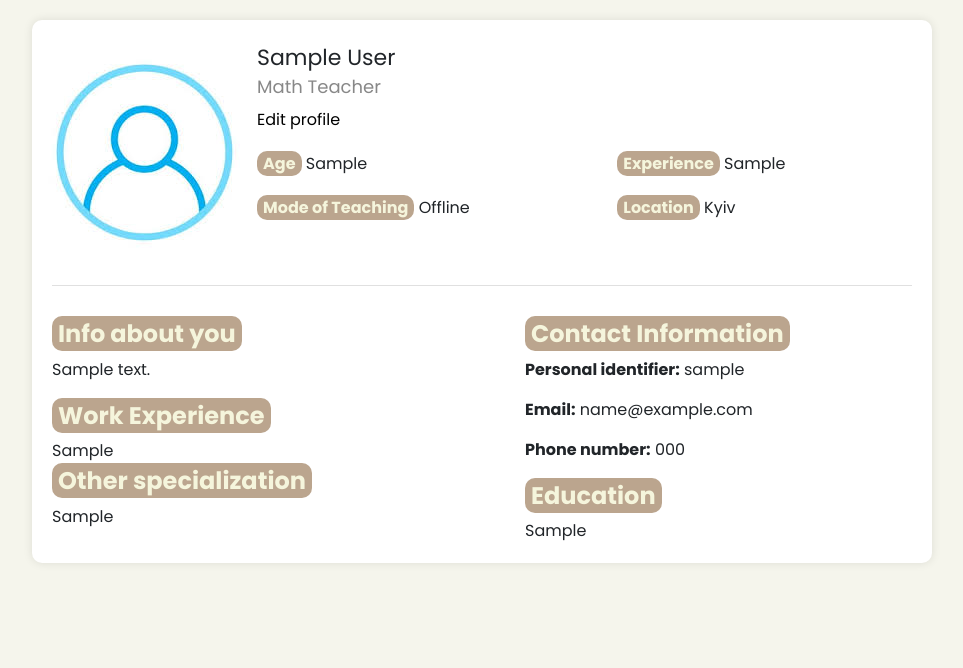
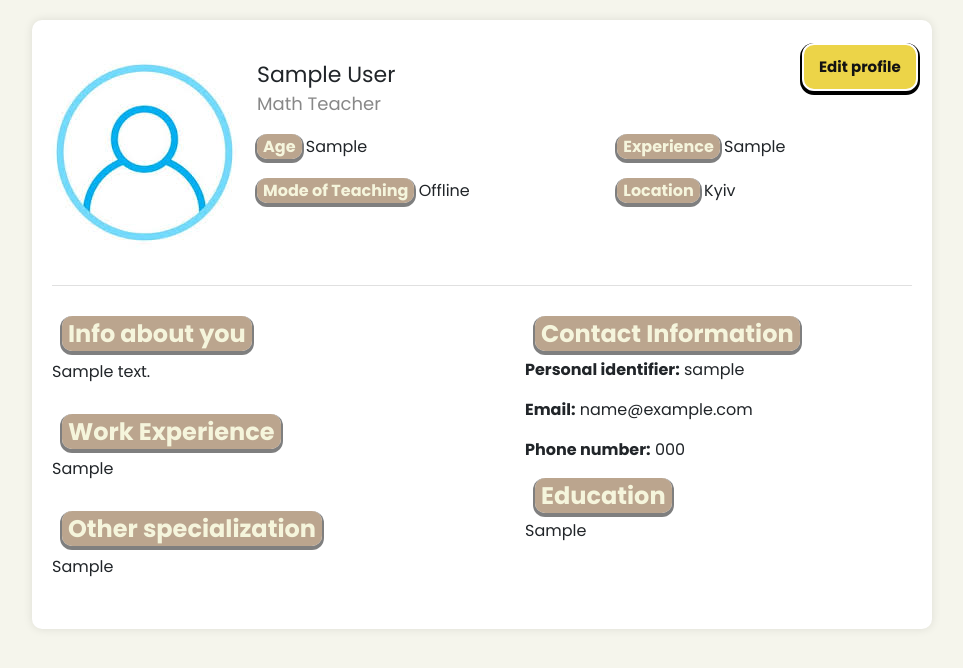
Before and after one commit to babenko-v/Web-project-EduConnect-, a Django app: page /user/ in a window 1280 px wide. Shown: the part 72-740 px from the top of the page, without its empty margins (158-1121 px from the left). Run offline with Django 5.2, Linux system fonts and the light colour scheme; a user stored in the database is signed in; data comes from the database, SQL or seed files in the repository; tables that the repository leaves empty hold one stand-in row (values such as "Sample post"); some libraries are stand-ins or nearby versions.

Commit message:
desing a button edit profile

```diff
--- a/users/static/css/profile.css
+++ b/users/static/css/profile.css
@@ -26,10 +26,6 @@
                 margin-bottom: 30px;
             }
 
-            .profile-picture {
-
-            }
-
             .profile-info {
                 flex: 1;
                 margin-bottom: 20px;
@@ -52,8 +48,6 @@
                 display: flex;
                 justify-content: space-between;
                 flex-wrap: wrap;
-
-
             }
 
             .contact-info div {
@@ -68,6 +62,8 @@
 
                 .header_prof {
                     font-size: 24px;
+                    margin-left: 10px;
+
                 }
             }
 
@@ -81,10 +77,12 @@
         }
 
  .header_prof {
+     box-shadow: 0 2px 0 2px rgba(0, 0, 0, 0.5);
      background-color: #BBA58E;
      border-radius: 10px;
      color: #F5F5DC;
      padding: 1px 6px;
+     margin-bottom: 10px;
  }
 
  .add_info, .contact_input_info {
@@ -175,7 +173,7 @@
 
 .edit-photo-container {
     text-align: center;
-    margin-top: 10px;
+
 }
 
 .edit-photo-label {
@@ -197,3 +195,55 @@
 .edit-photo-label:hover {
     background-color: #0056b3;
 }
+
+.edit_profile {
+ padding: 0.7em 1em;
+ border: 2px solid #fff;
+ font-size: 15px;
+ color: #131313;
+ cursor: pointer;
+ position: absolute;
+ top: 7.2rem;
+ left: 60rem;
+ overflow: hidden;
+ transition: all 0.3s;
+ border-radius: 12px;
+ background-color: #ecd448;
+ font-weight: bolder;
+ box-shadow: 0 2px 0 2px #000;
+}
+
+.edit_profile:before {
+ content: "";
+ position: absolute;
+ cursor: pointer;
+ width: 100px;
+ height: 120%;
+ background-color: #ff6700;
+ top: 50%;
+ transform: skewX(30deg) translate(-150%, -50%);
+ transition: all 0.5s;
+}
+
+.edit_profile:hover {
+ background-color: #46fc52;
+ color: #fff;
+ box-shadow: 0 2px 0 2px #0d3b66;
+}
+
+.edit_profile:hover::before {
+ transform: skewX(30deg) translate(150%, -50%);
+ transition-delay: 0.1s;
+}
+
+.edit_profile:active {
+ transform: scale(0.9);
+}
+
+.block_info{
+    margin-bottom: 30px;
+
+    .info {
+        margin-top: 10px;
+    }
+}
--- a/users/templates/users/profile.html
+++ b/users/templates/users/profile.html
@@ -31,7 +31,7 @@
                         </h2>
 
                         {% block edit_profile %}
-                            <a href="{% url 'users:change_profile' %}">
+                            <a class="edit_profile" href="{% url 'users:change_profile' %}">
                                 Edit profile
                             </a>
                         {% endblock %}
@@ -64,21 +64,27 @@
 
                         <div class="profile-content">
                             <div class="profile-details">
+                                <div class="block_info">
                                      <h3>
                                         <strong class="header_prof">Info about you</strong>
                                     </h3>
-                                        <p>
-                                             {{ info.info_about_teacher|default_no_info }}
-                                        </p>
+                                    <p class="info">{{ info.info_about_teacher|default_no_info }}</p>
+                                </div>
 
+                                <div class="block_info">
                                     <h3>
                                         <strong class="header_prof">Work Experience</strong>
                                     </h3>
-                                    {{ info.work_experience|default_no_info }}
+                                        <p class="info">{{ info.work_experience|default_no_info }}</p>
+                                </div>
+
+                                <div class="block_info">
                                     <h3>
                                         <strong class="header_prof">Other specialization</strong>
                                     </h3>
-                                    {{ info.other_specialities|default_no_info }}
+                                        <p class="info">{{ info.other_specialities|default_no_info }}</p>
+                                </div>
+
                             </div>
 
                             <div class="contact-details">
```
Lines whose indentation alone changed are shown as unchanged.
